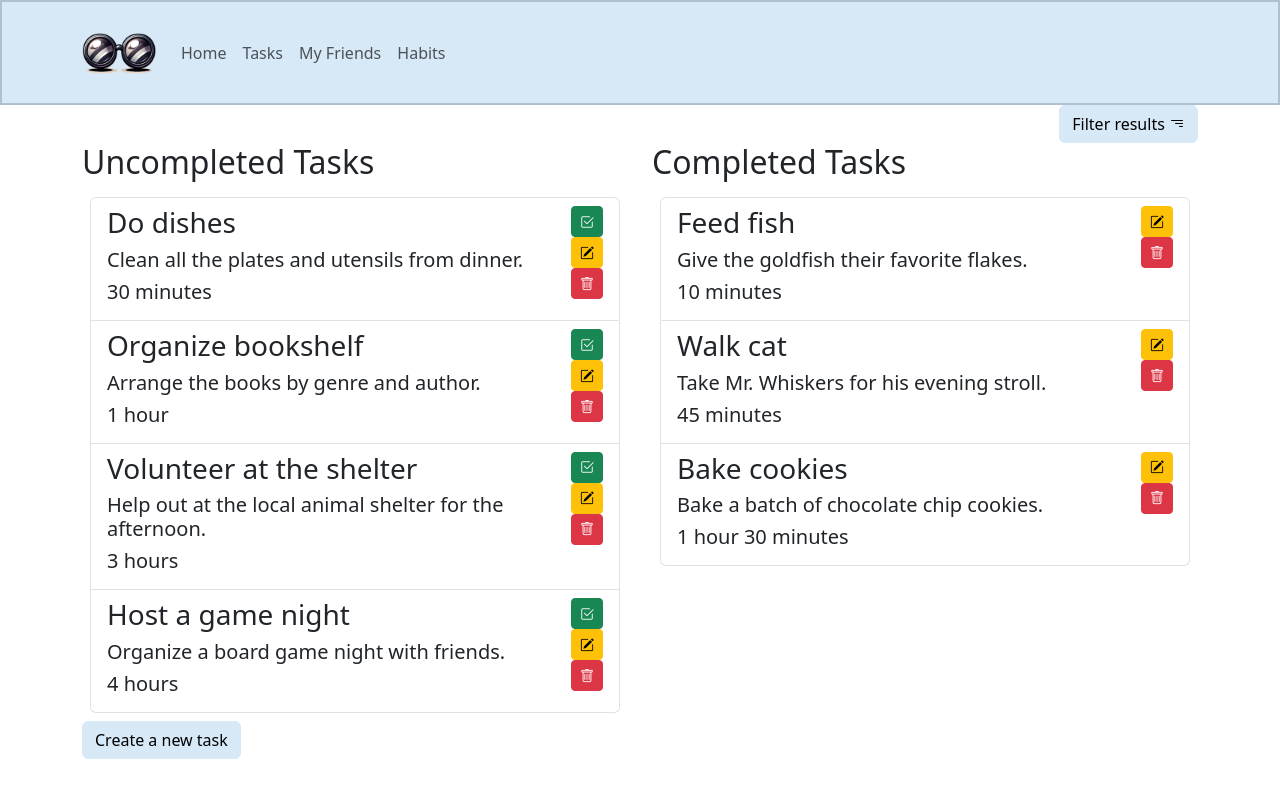
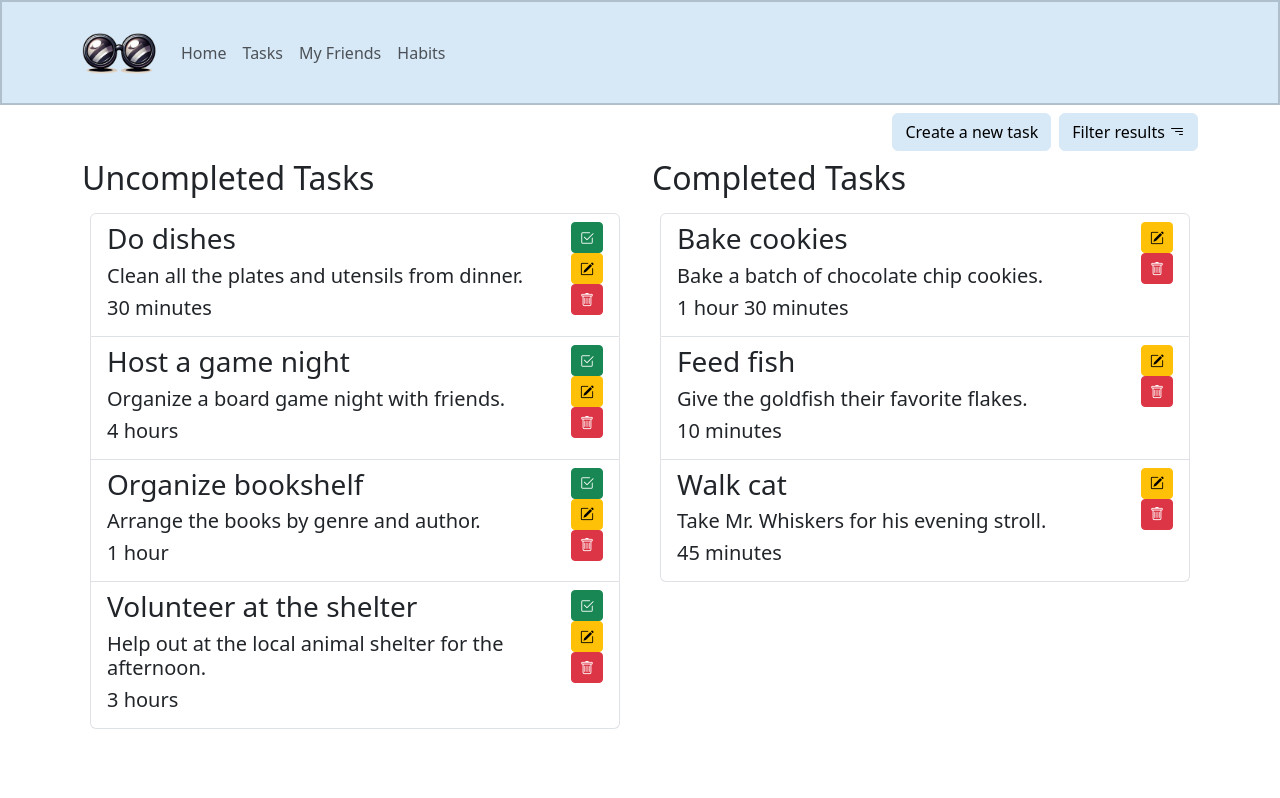
Before and after one commit to doctorbond2/GRUPPARBETE-Project-Morfjus, a React (Vite) app: page /tasks in a window 1280 px wide. Built offline with nearby package versions, Linux system fonts and the light colour scheme.

Commit message:
Filtering + Dice + AddedMargins

```diff
--- a/src/components/tasksComp/TaskForms.jsx
+++ b/src/components/tasksComp/TaskForms.jsx
@@ -1,10 +1,13 @@
 import React, { useState } from "react";
-import { Button, Form } from "react-bootstrap";
+import { Button, Form, InputGroup } from "react-bootstrap";
+import { useNavigate } from "react-router-dom";
 
 const TaskForms = ({ handleTimeChange, formatTime, minutes, addTask }) => {
   const [title, setTitle] = useState("");
   const [description, setDescription] = useState("");
   const [category, setCategory] = useState("Busywork");
+
+  const navigate = useNavigate();
 
   const fetchTaskData = async () => {
     try {
@@ -17,6 +20,10 @@ const TaskForms = ({ handleTimeChange, formatTime, minutes, addTask }) => {
     } catch (error) {
       console.error("Error fetching data: ", error);
     }
+  };
+
+  const handleBack = () => {
+    navigate("/tasks");
   };
 
   const handleSubmit = (event) => {
@@ -36,18 +43,25 @@ const TaskForms = ({ handleTimeChange, formatTime, minutes, addTask }) => {
   };
 
   return (
-    <Form onSubmit={handleSubmit}>
+    <Form onSubmit={handleSubmit} className="mt-4">
       <Form.Group className="mb-3">
         <Form.Label>Title</Form.Label>
-        <Button onClick={fetchTaskData} variant="outline-dark" size="sm">
-          <i className="bi bi-dice-6-fill"></i>
-        </Button>
+        <InputGroup>
+          {" "}
           <Form.Control
             placeholder="Task title"
             value={title}
             onChange={(e) => setTitle(e.target.value)}
             maxLength={32}
           />
+          <InputGroup.Text>
+            <a
+              style={{ color: "black", fontSize: "large" }}
+              onClick={fetchTaskData}
+              className="bi bi-dice-6-fill"
+            ></a>
+          </InputGroup.Text>
+        </InputGroup>
       </Form.Group>
 
       <Form.Group className="mb-3">
@@ -91,7 +105,9 @@ const TaskForms = ({ handleTimeChange, formatTime, minutes, addTask }) => {
           onChange={handleTimeChange}
         />
       </Form.Group>
-      <Button>Back</Button>
+      <Button className="m-2" onClick={handleBack}>
+        Back
+      </Button>
       <Button variant="primary" type="submit">
         Create task
       </Button>
--- a/src/mockData/initialHabits.jsx
+++ b/src/mockData/initialHabits.jsx
@@ -1,19 +1,19 @@
 const initialHabits = [
-    { title: "Learning guitar", streak: 2, prio: { str: "Low", tier: 1 } },
-    { title: "Reading a book", streak: 7, prio: { str: "High", tier: 3 } },
+    { title: "Learning guitar", streak: 280, prio: { str: "Low", tier: 1 } },
+    { title: "Reading a book", streak: 127, prio: { str: "High", tier: 3 } },
     {
       title: "Daily meditation",
-      streak: 12,
+      streak: 100,
       prio: { str: "High", tier: 3 },
     },
     {
       title: "Morning jogging",
-      streak: 3,
+      streak: 280,
       prio: { str: "Medium", tier: 2 },
     },
     {
       title: "Cook a new recipe",
-      streak: 1,
+      streak: 183,
       prio: { str: "Low", tier: 1 },
     },
   ];
--- a/src/pages/NewTask.jsx
+++ b/src/pages/NewTask.jsx
@@ -23,12 +23,12 @@ const NewTask = ({ setTasks }) => {
   };
   return (
     <Container>
-      <h1>Create a new task</h1>
+      <h1 className="mt-4">Create a new task</h1>
       <TaskForms
         handleTimeChange={handleTimeChange}
         formatTime={formatTime}
         minutes={minutes}
-        addTask={addTz < ask}
+        addTask={addTask}
       />
     </Container>
   );
--- a/src/pages/Tasks.jsx
+++ b/src/pages/Tasks.jsx
@@ -13,8 +13,48 @@ import "../index.css";
 import { useNavigate } from "react-router-dom";
 
 const Tasks = ({ tasks, setTasks }) => {
-  const completedTasks = tasks.filter((task) => task.completed);
-  const unCompletedTasks = tasks.filter((task) => !task.completed);
+  const [sortOption, setSortOption] = useState("A-Z");
+  const [filterOption, setFilterOption] = useState("All");
+
+  const handleSortChange = (sortType) => {
+    setSortOption(sortType);
+  };
+
+  const handleFilterChange = (filterType) => {
+    setFilterOption(filterType);
+  };
+
+  const sortTasks = (taskList) => {
+    switch (sortOption) {
+      case "A-Z":
+        return [...taskList].sort((a, b) => a.title.localeCompare(b.title));
+      case "Z-A":
+        return [...taskList].sort((a, b) => b.title.localeCompare(a.title));
+      case "High to low":
+        return [...taskList].sort((a, b) => b.estimatedTime - a.estimatedTime);
+      case "Low to high":
+        return [...taskList].sort((a, b) => a.estimatedTime - b.estimatedTime);
+      default:
+        return taskList;
+    }
+  };
+
+  const filterAndSortTasks = (taskList) => {
+    const filteredTasks =
+      filterOption === "All"
+        ? taskList
+        : taskList.filter((task) => task.category === filterOption);
+
+    return sortTasks(filteredTasks);
+  };
+
+  const completedTasks = filterAndSortTasks(
+    tasks.filter((task) => task.completed)
+  );
+  const unCompletedTasks = filterAndSortTasks(
+    tasks.filter((task) => !task.completed)
+  );
+
   const navigate = useNavigate();
 
   const handleCreateNewTask = () => {
@@ -55,6 +95,9 @@ const Tasks = ({ tasks, setTasks }) => {
     <Container>
       <Row className="justify-content-end">
         <Col md="auto">
+          <Button className="m-2" onClick={handleCreateNewTask}>
+            Create a new task
+          </Button>
           <Button variant="primary" onClick={handleShow}>
             Filter results <i className="bi bi-filter-right"></i>
           </Button>
@@ -70,7 +113,6 @@ const Tasks = ({ tasks, setTasks }) => {
             <Offcanvas.Title>Filter & sort</Offcanvas.Title>
           </Offcanvas.Header>
           <Offcanvas.Body>
-            {" "}
             <Dropdown className="mb-3">
               <Dropdown.Toggle
                 style={{
@@ -84,10 +126,13 @@ const Tasks = ({ tasks, setTasks }) => {
               >
                 Sort by A-Z
               </Dropdown.Toggle>
-
               <Dropdown.Menu style={{ width: "366px", textAlign: "center" }}>
-                <Dropdown.Item href="#/action-1">A-Z</Dropdown.Item>
-                <Dropdown.Item href="#/action-2">Z-A</Dropdown.Item>
+                <Dropdown.Item onClick={() => handleSortChange("A-Z")}>
+                  A-Z
+                </Dropdown.Item>
+                <Dropdown.Item onClick={() => handleSortChange("Z-A")}>
+                  Z-A
+                </Dropdown.Item>
               </Dropdown.Menu>
             </Dropdown>
             <Dropdown className="mb-3">
@@ -103,9 +148,13 @@ const Tasks = ({ tasks, setTasks }) => {
               >
                 Sort by time
               </Dropdown.Toggle>
-
               <Dropdown.Menu style={{ width: "366px", textAlign: "center" }}>
-                <Dropdown.Item href="#/action-1">High to low</Dropdown.Item>
+                <Dropdown.Item onClick={() => handleSortChange("High to low")}>
+                  High to low
+                </Dropdown.Item>
+                <Dropdown.Item onClick={() => handleSortChange("Low to high")}>
+                  Low to high
+                </Dropdown.Item>
               </Dropdown.Menu>
             </Dropdown>
             <Dropdown className="mb-3">
@@ -121,17 +170,39 @@ const Tasks = ({ tasks, setTasks }) => {
               >
                 Sort by category
               </Dropdown.Toggle>
-
               <Dropdown.Menu style={{ width: "366px", textAlign: "center" }}>
-                <Dropdown.Item href="#/action-1">Busywork</Dropdown.Item>
-                <Dropdown.Item href="#/action-2">Charity</Dropdown.Item>
-                <Dropdown.Item href="#/action-3">Cooking</Dropdown.Item>
-                <Dropdown.Item href="#/action-4">DIY</Dropdown.Item>
-                <Dropdown.Item href="#/action-5">Education</Dropdown.Item>
-                <Dropdown.Item href="#/action-6">Music</Dropdown.Item>
-                <Dropdown.Item href="#/action-7">Recreational</Dropdown.Item>
-                <Dropdown.Item href="#/action-8">Relaxation</Dropdown.Item>
-                <Dropdown.Item href="#/action-9">Social</Dropdown.Item>
+                <Dropdown.Item onClick={() => handleFilterChange("All")}>
+                  All
+                </Dropdown.Item>
+                <Dropdown.Item onClick={() => handleFilterChange("Busywork")}>
+                  Busywork
+                </Dropdown.Item>
+                <Dropdown.Item onClick={() => handleFilterChange("Charity")}>
+                  Charity
+                </Dropdown.Item>
+                <Dropdown.Item onClick={() => handleFilterChange("Cooking")}>
+                  Cooking
+                </Dropdown.Item>
+                <Dropdown.Item onClick={() => handleFilterChange("DIY")}>
+                  DIY
+                </Dropdown.Item>
+                <Dropdown.Item onClick={() => handleFilterChange("Education")}>
+                  Education
+                </Dropdown.Item>
+                <Dropdown.Item onClick={() => handleFilterChange("Music")}>
+                  Music
+                </Dropdown.Item>
+                <Dropdown.Item
+                  onClick={() => handleFilterChange("Recreational")}
+                >
+                  Recreational
+                </Dropdown.Item>
+                <Dropdown.Item onClick={() => handleFilterChange("Relaxation")}>
+                  Relaxation
+                </Dropdown.Item>
+                <Dropdown.Item onClick={() => handleFilterChange("Social")}>
+                  Social
+                </Dropdown.Item>
               </Dropdown.Menu>
             </Dropdown>
           </Offcanvas.Body>
@@ -149,7 +220,6 @@ const Tasks = ({ tasks, setTasks }) => {
               />
             ))}
           </ListGroup>
-          <Button onClick={handleCreateNewTask}>Create a new task</Button>
         </Col>
         <Col>
           <h2>Completed Tasks</h2>
```
Also changed, not shown: src/components/tasksComp/NewTask.jsx (deleted). Lines whose indentation alone changed are shown as unchanged.
